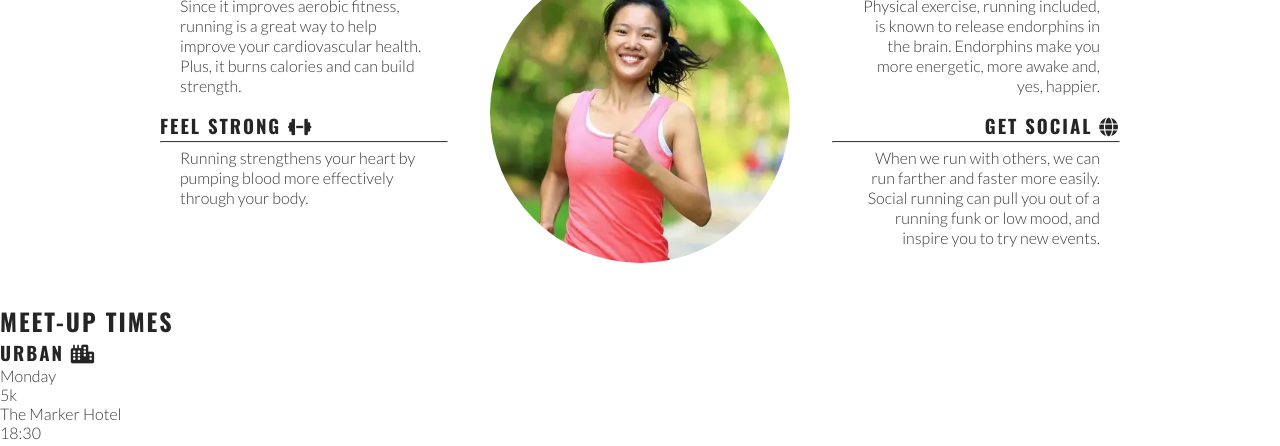
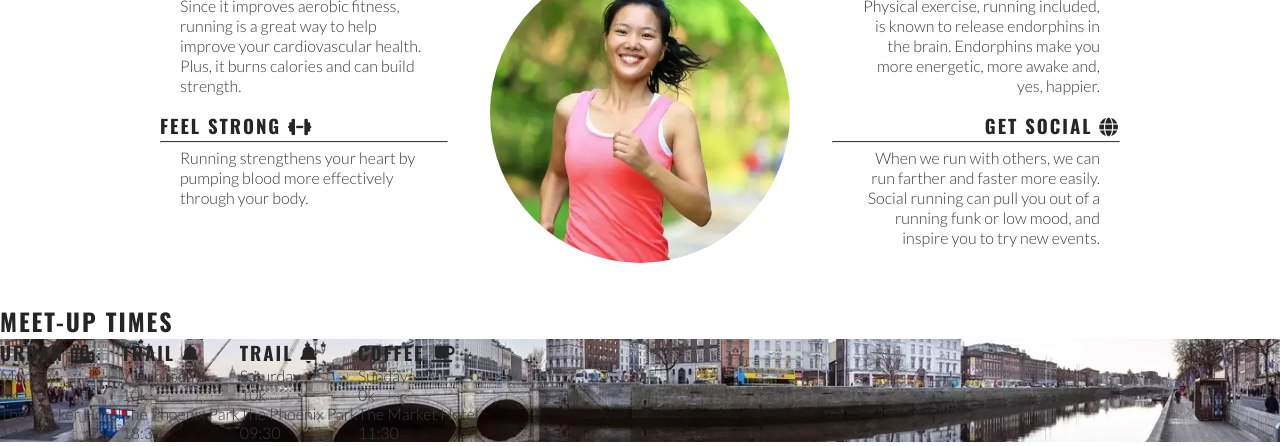
Before and after one commit to Viki-coding/love-running, a plain HTML site: page index.html in a window 1280 px wide. Shown: the part 822-1268 px from the top of the page. Drawn offline with nearby package versions, Linux system fonts and the light colour scheme.

Commit message:
set backgound colour on picture of liffey

```diff
--- a/assets/css/style.css
+++ b/assets/css/style.css
@@ -147,6 +147,20 @@ main {
     justify-content: center;
 }
 
+#times {
+    background: url("../images/dublin-city.webp") no-repeat center center/cover;
+    /* Handles responsiveness without the need for a media-query */
+    display: flex;
+    flexwrap: wrap;
+}
+
+#time div {
+    color: #fafafa;
+    background-color: rgba(0,0,0,.6);
+    padding:;
+    text-align: center;
+}
+
 /* Footer */
 footer {
 #social-networks {
--- a/index.html
+++ b/index.html
@@ -102,9 +102,9 @@
                 <div>
                     <h3>TRAIL <i class="fa-solid fa-bell"></i></h3>
                     <p>Saturday</p>
-                    <p><10k/p>
+                    <p>10k</p>
                     <p>The Phoenix Park</p>
-                    <p><09:30/p>
+                    <p>09:30</p>
                 </div>
                 <div>
                     <h3>COFFEE <i class="fa-solid fa-mug-saucer"></i></h3>
```
Also changed, not shown: assets/images/dublin-city.webp (added).
